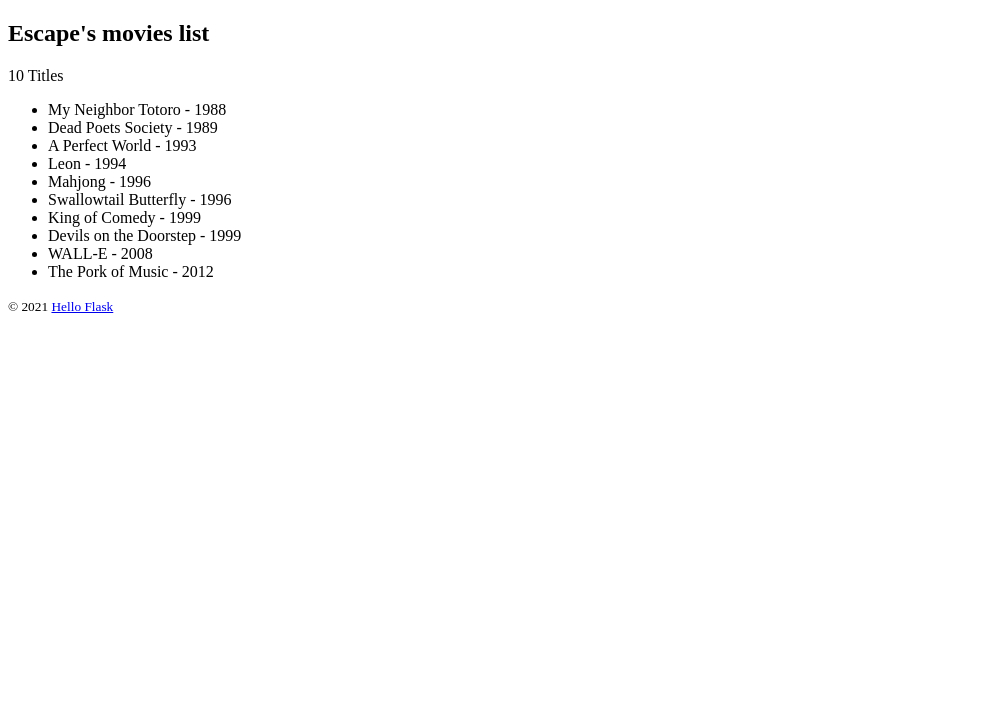
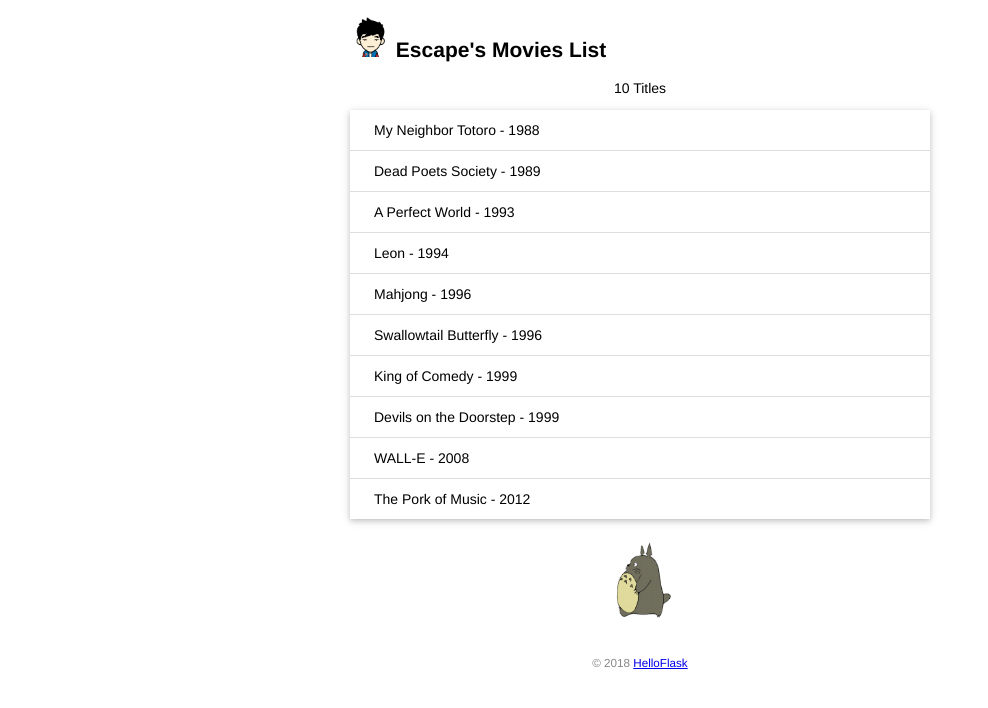
Before and after one commit to EscapeLife/movies-list, a Flask app: page / in a window 1280 px wide. Shown: the top 708 px of the page, without its empty margins (0-988 px from the left). Run offline with Flask 2, Linux system fonts and the light colour scheme.

Commit message:
feat: add static files

```diff
--- a/app.py
+++ b/app.py
@@ -1,5 +1,4 @@
 from flask import Flask, render_template
-from flask.helpers import url_for
 
 from data import movies, name
 
@@ -9,8 +8,3 @@ app = Flask(__name__)
 @app.route('/')
 def index():
     return render_template('index.html', name=name, movies=movies)
-
-
-@app.route('/user/<name>')
-def user_page(name):
-    return f'User page: {name}.'
--- /dev/null
+++ b/static/style.css
@@ -0,0 +1,48 @@
+body {
+    margin: auto;
+    max-width: 580px;
+    font-size: 14px;
+    font-family: Helvetica, Arial, sans-serif;
+}
+
+footer {
+    color: #888;
+    margin-top: 15px;
+    text-align: center;
+    padding: 10px;
+}
+
+p {
+    text-align: center;
+    font-size: 14px;
+}
+
+.avatar {
+    width: 40px;
+}
+
+.movie-list {
+    list-style-type: none;
+    padding: 0;
+    margin-bottom: 10px;
+    box-shadow: 0 2px 5px 0 rgba(0, 0, 0, 0.16), 0 2px 10px 0 rgba(0, 0, 0, 0.12);
+}
+
+.movie-list li {
+    padding: 12px 24px;
+    border-bottom: 1px solid #ddd;
+}
+
+.movie-list li:last-child {
+    border-bottom:none;
+}
+
+.movie-list li:hover {
+    background-color: #f8f9fa;
+}
+
+.totoro {
+    display: block;
+    margin: 0 auto;
+    height: 100px;
+}
--- a/templates/index.html
+++ b/templates/index.html
@@ -1,20 +1,25 @@
 <!DOCTYPE html>
 <html lang="en">
 <head>
-  <meta charset="UTF-8">
-  <meta name="viewport" content="width=device-width, initial-scale=1.0">
+  <meta charset="utf-8">
   <title>{{ name }}'s movies list</title>
+  <link rel="icon" href="{{ url_for('static', filename='favicon.ico') }}">
+  <link rel="stylesheet" href="{{ url_for('static', filename='style.css') }}" type="text/css">
 </head>
 <body>
-  <h2>{{ name }}'s movies list</h2>
+  <h2>
+    <img alt="Avatar" class="avatar" src="{{ url_for('static', filename='images/avatar.png') }}">
+    {{ name }}'s Movies List
+  </h2>
   <p>{{ movies|length }} Titles</p>
-  <ul>
+  <ul class="movie-list">
     {% for movie in movies %}
       <li>{{ movie.title }} - {{ movie.year }}</li>
     {% endfor %}
   </ul>
+  <img alt="Walking Totoro" class="totoro" src="{{ url_for('static', filename='images/totoro.gif') }}">
+  <footer>
+    <small>&copy; 2018 <a href="http://helloflask.com/tutorial">HelloFlask</a></small>
+	</footer>
 </body>
-<footer>
-  <small>&copy; 2021 <a href="http://movieslist.com">Hello Flask</a></small>
-</footer>
 </html>
```
Also changed, not shown: static/favicon.ico (added), static/images/avatar.png (added), static/images/totoro.gif (added).
